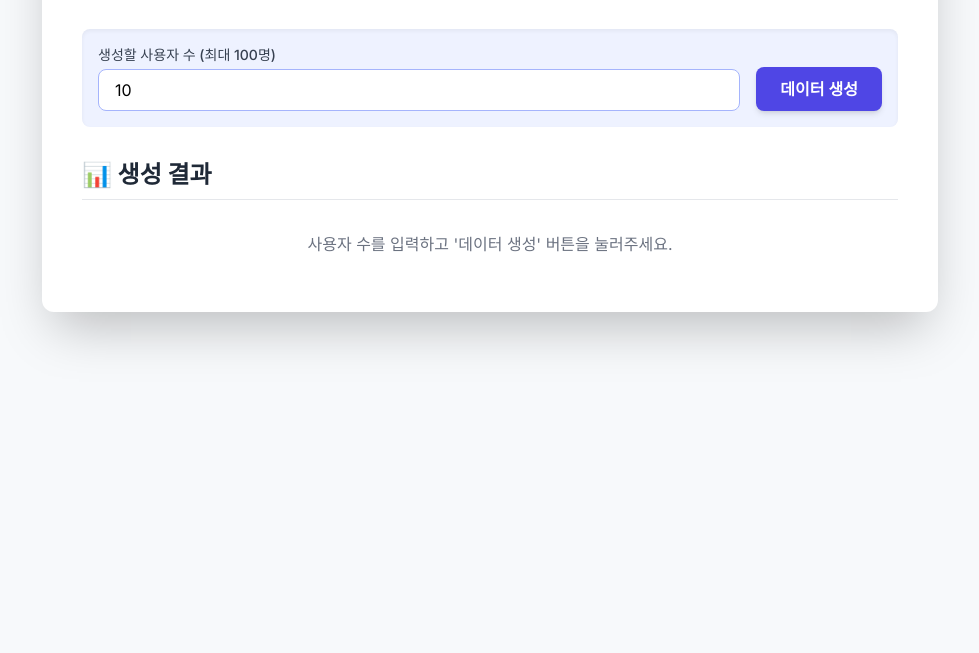
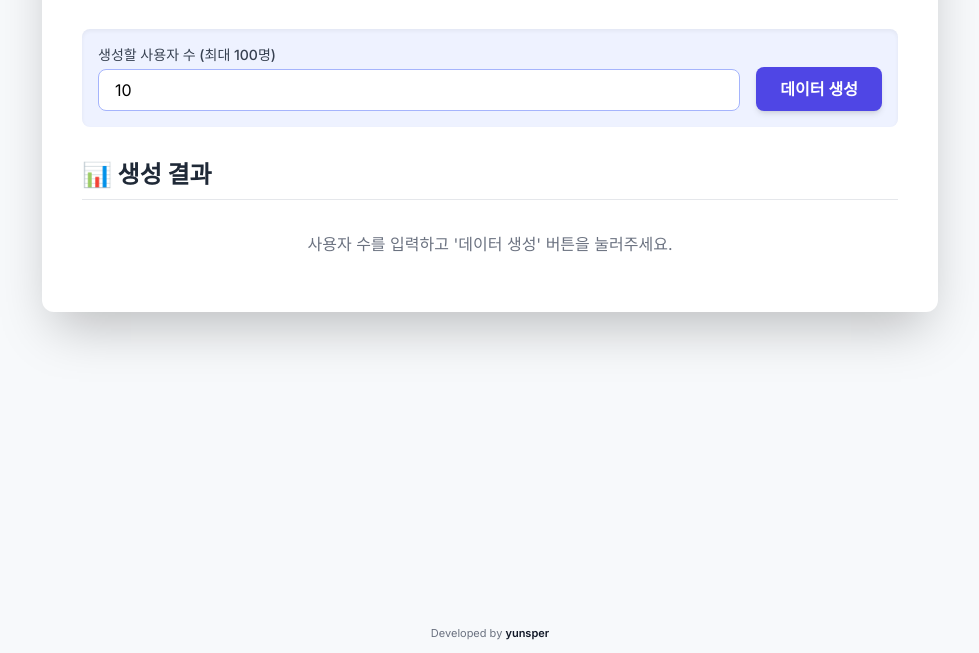
Before and after one commit to yunsuper/Korean-Faker-User-Generator, a plain HTML site: page index.html in a window 1280 px wide. Shown: the part 147-800 px from the top of the page, without its empty margins (150-1129 px from the left). Drawn offline with nearby package versions, Linux system fonts and the light colour scheme.

Commit message:
내 서명 도장꾹

```diff
--- a/index.html
+++ b/index.html
@@ -86,6 +86,10 @@
             <p id="copy-status" class="text-center mt-2 text-sm text-green-600 hidden">클립보드에 복사되었습니다!</p>
         </div>
     </div>
+    <footer class="fixed bottom-3 left-1/2 transform -translate-x-1/2 text-[11px] text-[#6B7280] select-none pointer-events-none">
+        Developed by <strong class="text-[#111827] font-semibold">yunsper</strong>
+    </footer>
+
 
     <script>
         // ⭐️ Faker 모듈을 직접 로드하는 코드는 preload.js로 이동했습니다.
```
